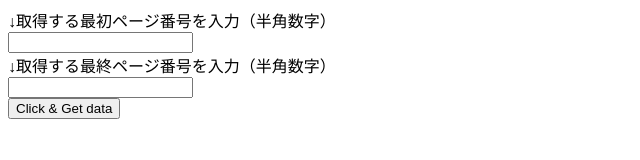
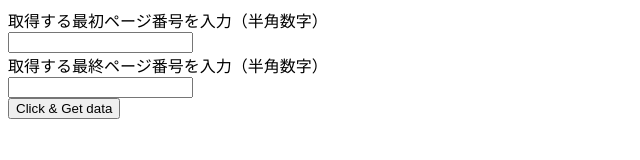
Before and after one commit to AI-duck-python-javascript/scraping_takeda, a plain HTML site: page index.html in a window 1280 px wide. Shown: the whole page, without its empty margins (0-640 px from the left). Drawn offline with Linux system fonts and the light colour scheme.

Commit message:
文字列を変更

```diff
--- a/index.html
+++ b/index.html
@@ -8,10 +8,10 @@
 </head>
 <body>
     <form action="/cgi-bin/double.py" method="POST" >
-        <a>↓取得する最初ページ番号を入力（半角数字）</a><br>
+        <a>取得する最初ページ番号を入力（半角数字）</a><br>
         <input type="text" name="first_num" required pattern="[1-9]|[1-5][0-6]" title="半角数字で入力してください。もしくはないページを取得しようとしています。">
         <br>
-        <a>↓取得する最終ページ番号を入力（半角数字）</a><br>
+        <a>取得する最終ページ番号を入力（半角数字）</a><br>
         <input type="text" name="last_num" required pattern="[1-9]|[1-5][0-6]" title="半角数字で入力してください。もしくはないページを取得しようとしています。">
         <br>
         <input type="submit" Value="Click & Get data">
```
